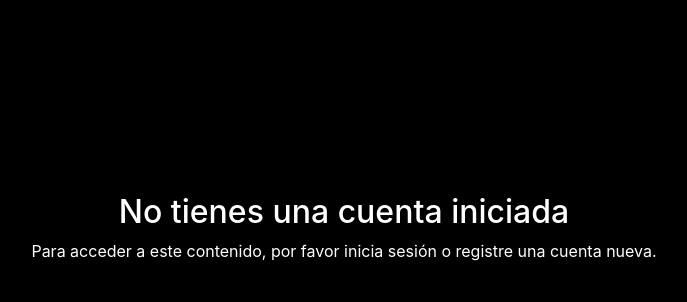
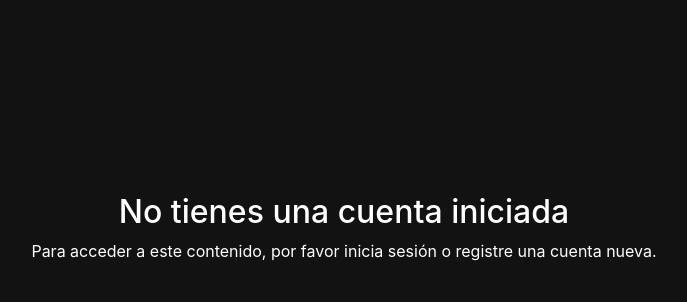
Before and after one commit to BytesDex/bytesdex.github.io, a website: page funciones/notas.html in a window 1280 px wide. Shown: the part 164-466 px from the top of the page, without its empty margins (296-983 px from the left). Drawn offline with nearby package versions, Linux system fonts and the light colour scheme.

Commit message:
Update style-30.css

```diff
--- a/resources/css/style-30.css
+++ b/resources/css/style-30.css
@@ -4,7 +4,7 @@
     left: 0;
     width: 100%;
     height: 100%;
-    background-color: #000;
+    background-color: #121212;
     color: white;
     display: flex;
     justify-content: center;
@@ -13,7 +13,7 @@
   }
 
   .popup {
-    background-color: #000;
+    background-color: #121212;
     padding: 20px;
     border-radius: 5px;
     text-align: center;
```
